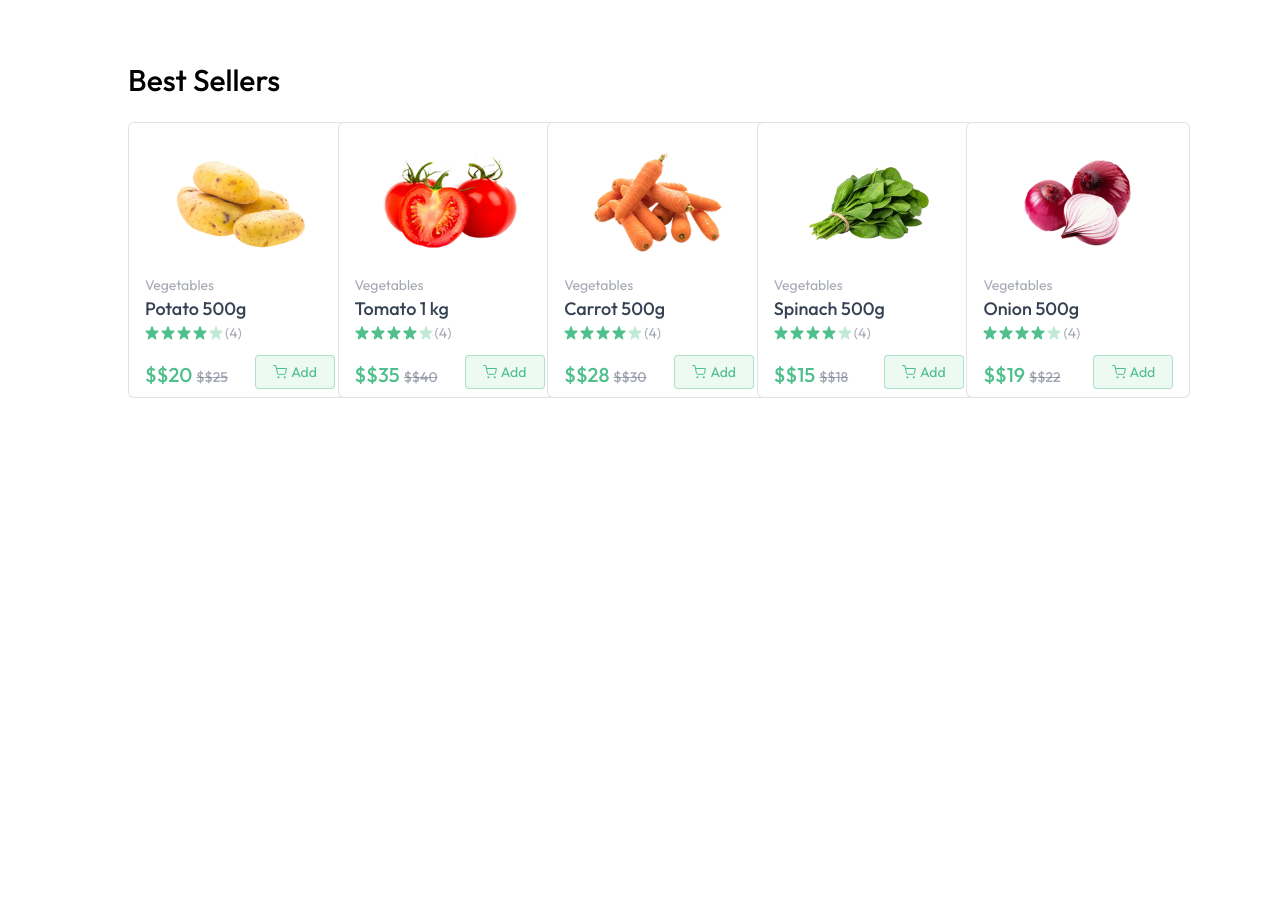
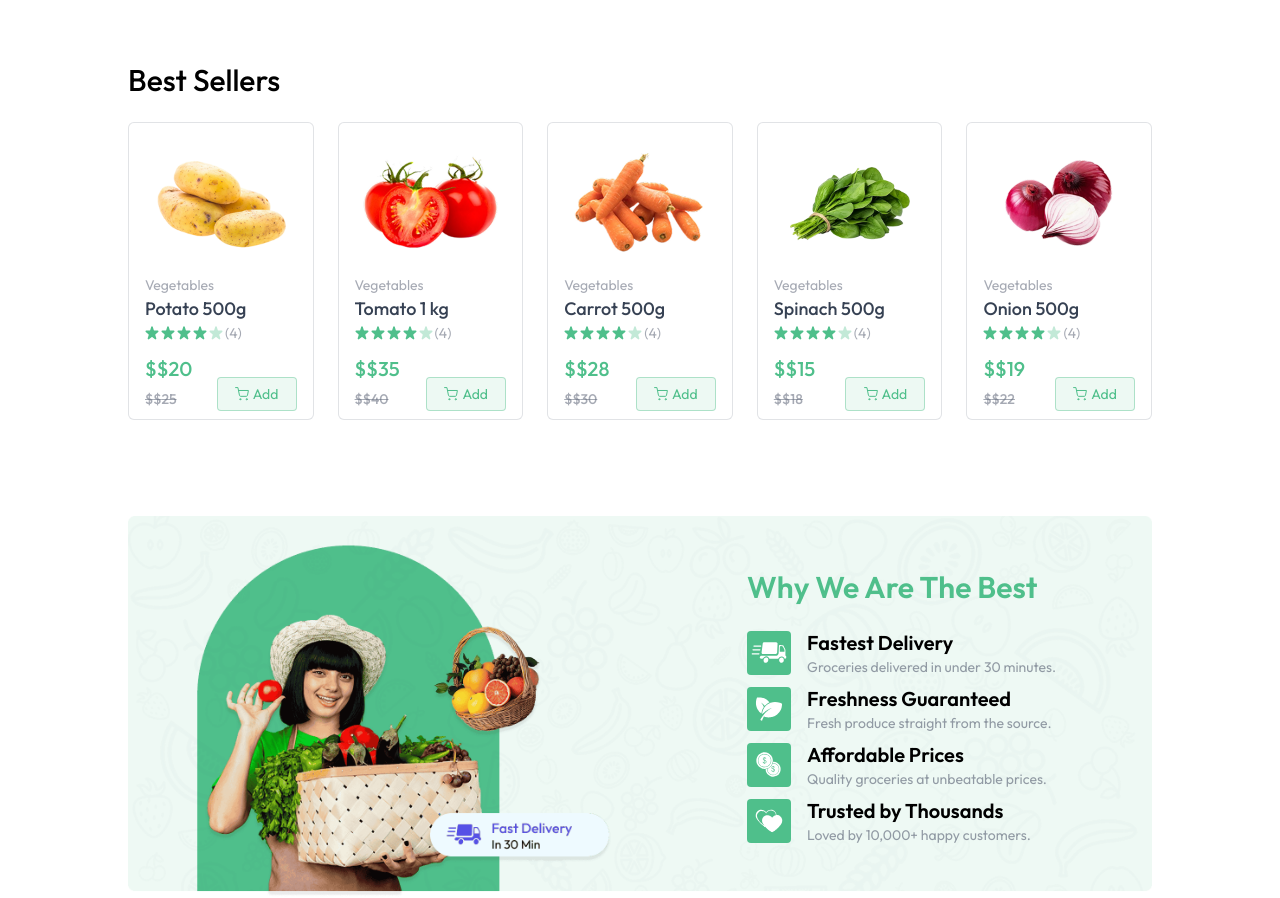
Before and after one commit to AnikaTahshin/grocery-delivery-web, a React (Vite) app: page / in a window 1280 px wide. Shown: the part 806-1704 px from the top of the page. Before the commit the page ends 1204 px from the top, so only its background shows below. Built offline with nearby package versions, Linux system fonts and the light colour scheme.

Commit message:
bottom banner section done

```diff
--- a/src/components/BestSeller.jsx
+++ b/src/components/BestSeller.jsx
@@ -8,7 +8,7 @@
   return (
     <div className="mt-16">
       <p className="text-2xl md:text-3xl font-medium">Best Sellers</p>
-      <div className="grid grid-cols-2 sm:grid-cols-3 md:grid-cols-4 gap-2 md:gap-6 lg:grid-cols-5 mt-6">
+      <div className="grid grid-cols-2 sm:grid-cols-3 md:grid-cols-4 gap-3 md:gap-6 lg:grid-cols-5 mt-6">
         {
             products.filter((product) => product.inStock).slice(0,5).map((product,index) => (
                 <ProductCard key={index} product={product} />
--- /dev/null
+++ b/src/components/BottomBanner.jsx
@@ -0,0 +1,28 @@
+import React from 'react'
+import { assets, features } from '../assets/assets'
+
+const BottomBanner = () => {
+  return (
+    <div className='relative mt-24'>
+        <img src={assets.bottom_banner_image} alt="banner" className='w-full hidden md:block' />
+        <img src={assets.bottom_banner_image_sm} alt="banner" className='w-full md:hidden' />
+        <div className='absolute inset-0 flex flex-col items-center md:items-end md:justify-center pt-7 md:pt-0 md:pr-0 lg:pr-24'>
+            <div>
+                <h1 className='text-2xl md:text-3xl font-semibold text-primary mb-6'>Why We Are The Best</h1>
+                {features.map((feature, index) =>(
+                    <div key={index} className='flex items-center gap-4 mt-2'>
+                            <img src={feature.icon} alt={feature.title} className='md:w-11 w-9' />
+                            <div>
+                            <h3 className='text-lg md:text-xl font-semibold'>{feature.title}</h3>
+                            <p className='text-gray-500/70 text-xs md:text-sm'>{feature.description}</p>
+                            </div>
+
+                    </div>
+                ))}
+            </div>
+        </div>
+    </div>
+  )
+}
+
+export default BottomBanner
--- a/src/components/ProductCard.jsx
+++ b/src/components/ProductCard.jsx
@@ -7,7 +7,7 @@
 
 
     return product && (
-        <div className="border border-gray-500/20 rounded-md md:px-4 px-3 py-2 bg-white min-w-56 max-w-56 w-full">
+        <div className="border border-gray-500/20 rounded-md md:px-4 px-3 py-2 bg-white min-w-30 max-w-56 w-full">
             <div className="group cursor-pointer flex items-center justify-center px-2">
                 <img className="group-hover:scale-105 transition max-w-26 md:max-w-36" src={product.image[0]} alt={product.name} />
             </div>
--- a/src/pages/Home.jsx
+++ b/src/pages/Home.jsx
@@ -2,6 +2,7 @@
 import MainBanner from '../components/MainBanner'
 import Categories from '../components/Categories'
 import BestSeller from '../components/BestSeller'
+import BottomBanner from '../components/BottomBanner'
 
 const Home = () => {
   return (
@@ -9,6 +10,7 @@
         <MainBanner />
         <Categories />
         <BestSeller />
+        <BottomBanner />
 
     </div>
   )
```
